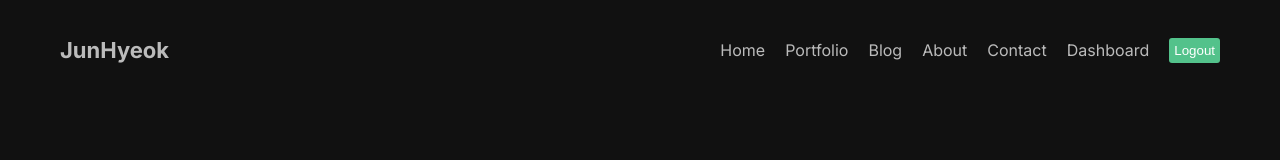
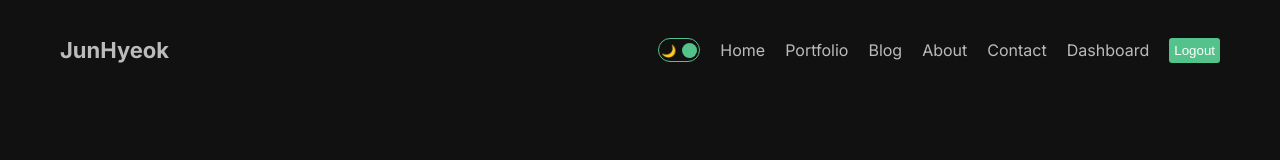
Before and after one commit to Goat95/nextjs-portfolio, a Next.js app: page / in a window 1280 px wide. Shown: the top 160 px of the page. Built offline with nearby package versions, Linux system fonts and the light colour scheme.

Commit message:
feat: implement dark mode light mode component

```diff
--- /dev/null
+++ b/src/components/DarkModeToggle/DarkModeToggle.jsx
@@ -0,0 +1,17 @@
+import styles from "./darkModeToggle.module.css";
+
+const DarkModeToggle = () => {
+  const mode = "dark";
+  return (
+    <div className={styles.container}>
+      <div className={styles.icon}>🌙</div>
+      <div className={styles.icon}>🔆</div>
+      <div
+        className={styles.ball}
+        style={mode === "light" ? { left: "2px" } : { right: "2px" }}
+      />
+    </div>
+  );
+};
+
+export default DarkModeToggle;
--- /dev/null
+++ b/src/components/DarkModeToggle/darkModeToggle.module.css
@@ -0,0 +1,24 @@
+.container {
+  width: 42px;
+  height: 24px;
+  border: 1.5px solid #53c28b;
+  border-radius: 30px;
+  display: flex;
+  align-items: center;
+  justify-content: space-between;
+  padding: 2px;
+  position: relative;
+  cursor: pointer;
+}
+
+.icon {
+  font-size: 12px;
+}
+
+.ball {
+  width: 15px;
+  height: 15px;
+  background-color: #53c28b;
+  border-radius: 50%;
+  position: absolute;
+}
--- a/src/components/navbar/Navbar.jsx
+++ b/src/components/navbar/Navbar.jsx
@@ -3,6 +3,7 @@
 import Link from "next/link";
 
 import styles from "./navbar.module.css";
+import DarkModeToggle from "../DarkModeToggle/DarkModeToggle";
 
 const links = [
   {
@@ -44,6 +45,7 @@
         JunHyeok
       </Link>
       <div className={styles.links}>
+        <DarkModeToggle />
         {links.map((link) => (
           <Link key={link.id} href={link.url} className={styles.link}>
             {link.title}
```
